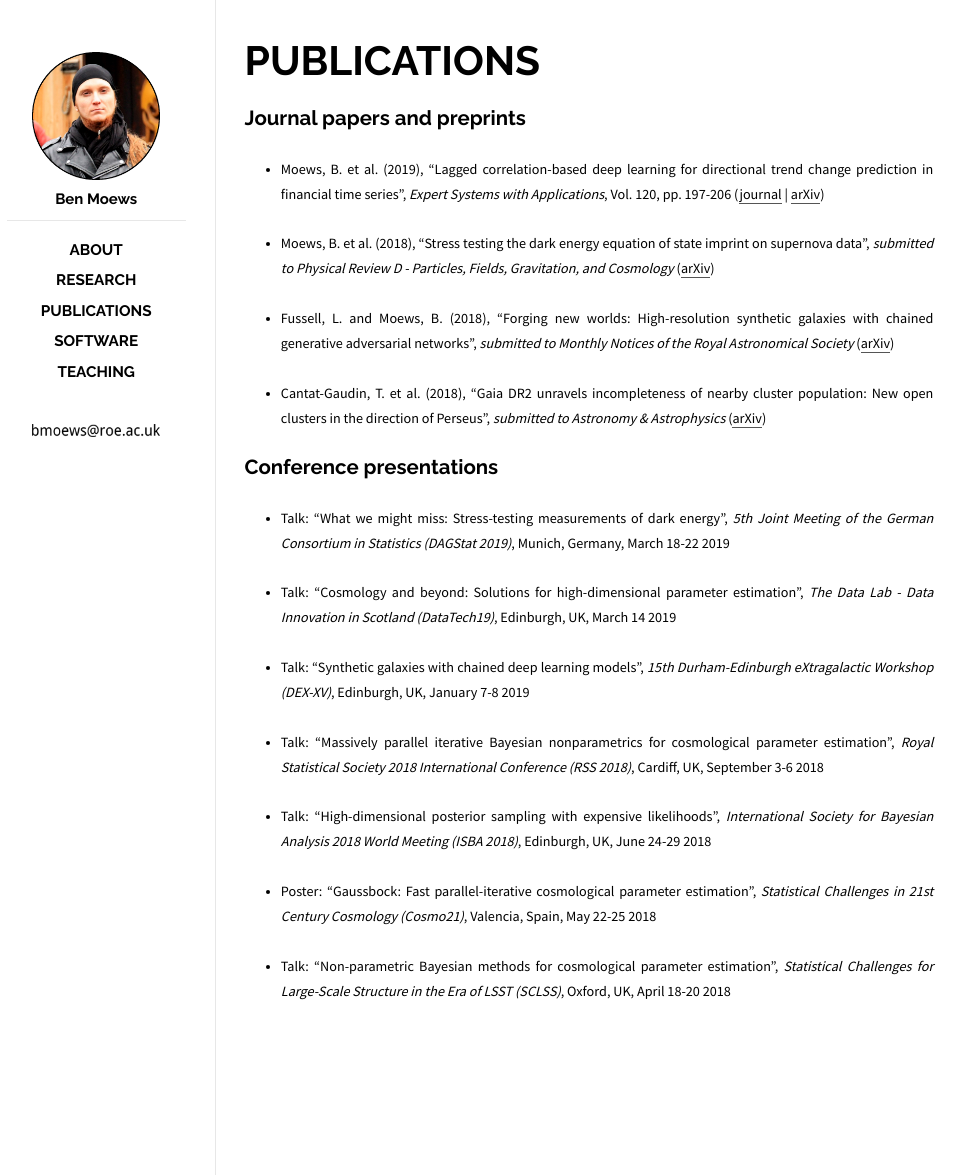
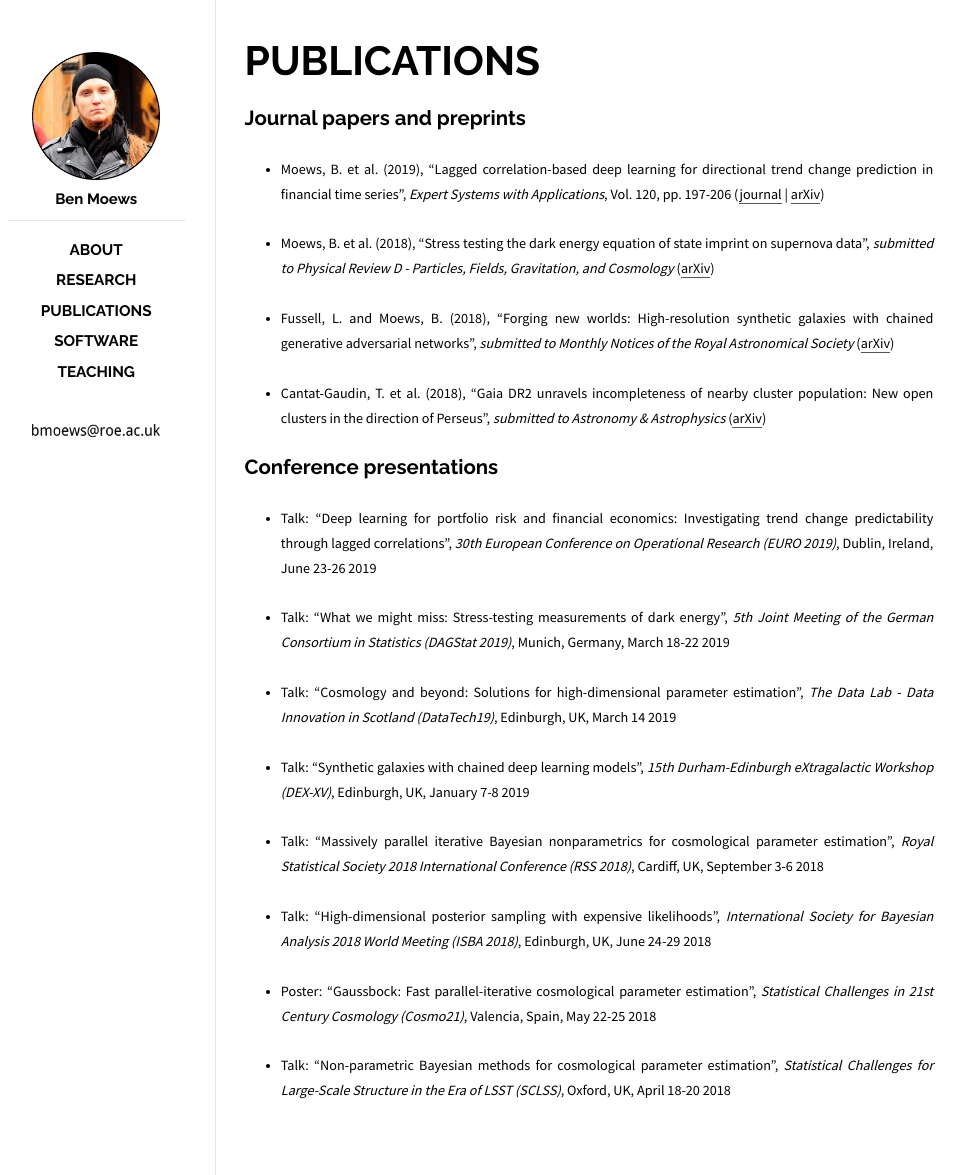
Before and after one commit to moews/moews.github.io, a Jekyll site: the page built from _posts/2017-03-25-publications.md, in a window 1280 px wide. Shown: the whole page, without its empty margins (143-1109 px from the left). Built offline with Jekyll 4.4.1, drawn with Linux system fonts in a browser that asks for light colours.

Commit message:
Update 2017-03-25-publications.md

```diff
--- a/_posts/2017-03-25-publications.md
+++ b/_posts/2017-03-25-publications.md
@@ -18,6 +18,8 @@
 
 ## Conference presentations
 
+* <small>Talk: "Deep learning for portfolio risk and financial economics: Investigating trend change predictability through lagged correlations", _30th European Conference on Operational Research (EURO 2019)_, Dublin, Ireland, June 23-26 2019</small>
+
 * <small>Talk: "What we might miss: Stress-testing measurements of dark energy", _5th Joint Meeting of the German Consortium in Statistics (DAGStat 2019)_, Munich, Germany, March 18-22 2019</small>
 
 * <small>Talk: "Cosmology and beyond: Solutions for high-dimensional parameter estimation", _The Data Lab - Data Innovation in Scotland (DataTech19)_, Edinburgh, UK, March 14 2019</small>
```
